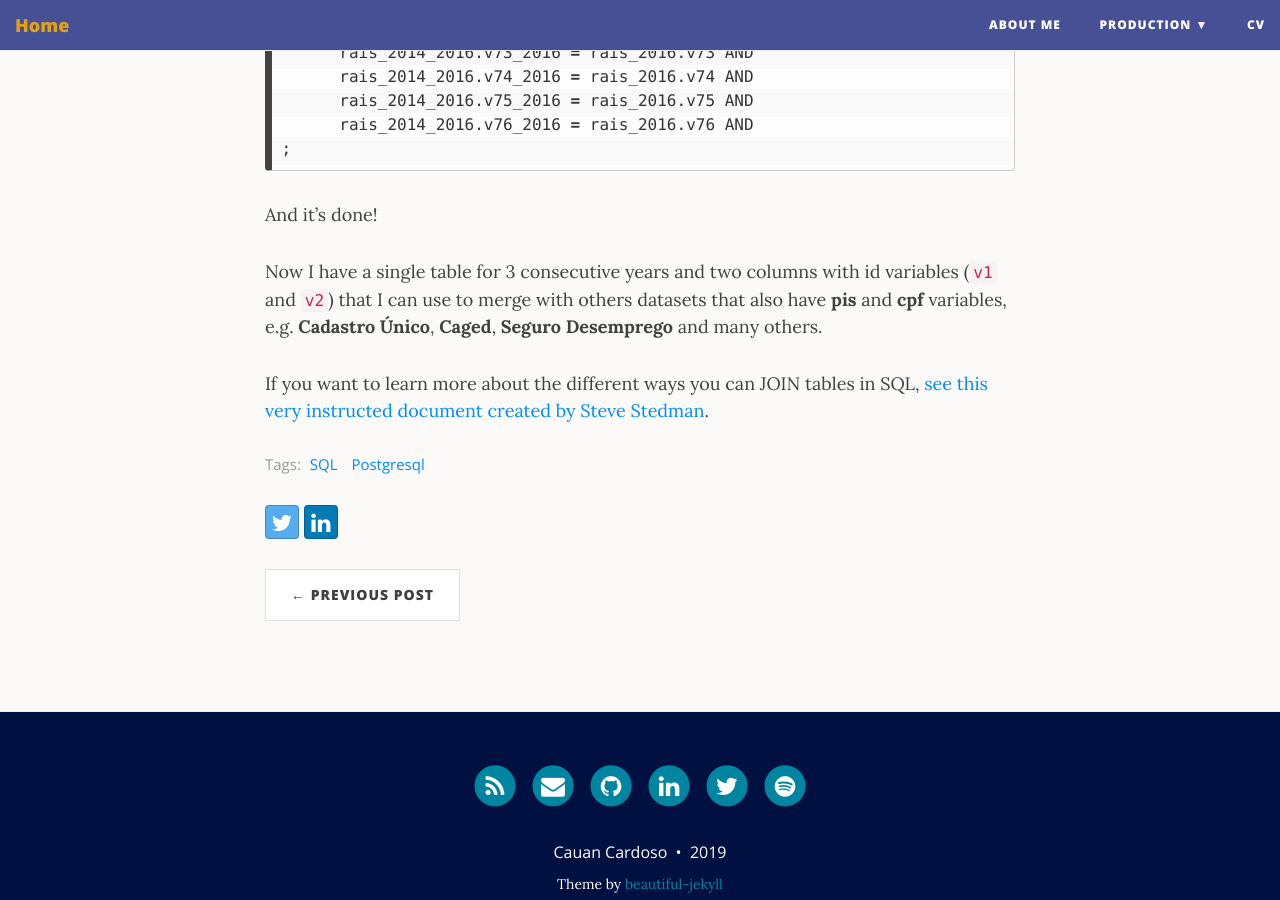
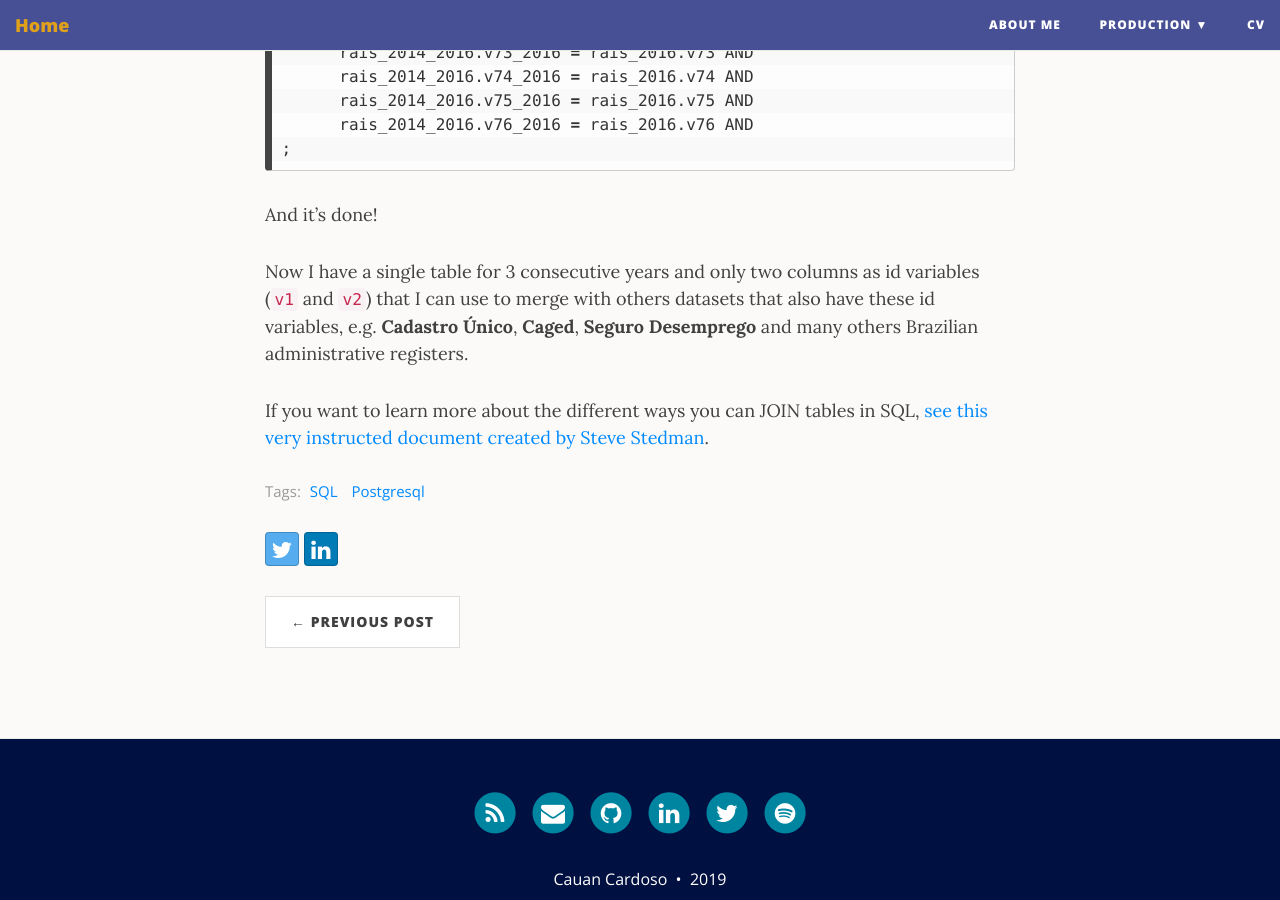
Before and after one commit to cauancardoso/cauancardoso.github.io, a Jekyll site: the page built from _posts/2019-07-05-Postgresql.md, in a window 1280 px wide and 900 px high, scrolled down 9592 px. Built offline with Jekyll 4.4.1, drawn with Linux system fonts in a browser that asks for light colours; nearby versions of some CDN libraries; some of the changed text lies outside the part shown.

Commit message:
Update 2019-07-05-Postgresql.md

````diff
--- a/_posts/2019-07-05-Postgresql.md
+++ b/_posts/2019-07-05-Postgresql.md
@@ -12,7 +12,7 @@ The **Annual Social Information Report (RAIS)** is a socioeconomic report of the
 
 The RAIS 2014 has 60 variables and more than 74 million registers; the RAIS 2015 has 76 variables and more than 72 million registers; the RAIS 2016 has 76 variables and more than 67 million registers. Each register represents a job linkage in that year.
 
-Here I will show very briefly how I've managed to join the RAIS 2014, 2015 and 2016 dataset into a single dataset using [PostgreSQL](https://www.postgresql.org/) to construct monthly employment entry and exit rates in the 2014-2016 period.
+Here I will show very briefly how I've managed to join the RAIS 2014, 2015 and 2016 datasets into a single dataset using [PostgreSQL](https://www.postgresql.org/) as a way to create monthly employment entry and exit rates in the 2014-2016 period.
 
 First things first, I used [pgAdmin III](https://www.pgadmin.org/download/) version 1.22.2 to this project.
 
@@ -369,6 +369,6 @@ WHERE rais_2014_2016.v3_2016 = rais_2016.v3 AND
 ```
 And it's done!
 
-Now I have a single table for 3 consecutive years and two columns with id variables (```v1``` and ```v2```) that I can use to merge with others datasets that also have **pis** and **cpf** variables, e.g. **Cadastro Único**, **Caged**, **Seguro Desemprego** and many others.
+Now I have a single table for 3 consecutive years and only two columns as id variables (```v1``` and ```v2```) that I can use to merge with others datasets that also have these id variables, e.g. **Cadastro Único**, **Caged**, **Seguro Desemprego** and many others Brazilian administrative registers.
 
 If you want to learn more about the different ways you can JOIN tables in SQL, [see this very instructed document created by Steve Stedman](http://stevestedman.com/wp-content/uploads/TSqlJoinTypePoster1.pdf).
````
